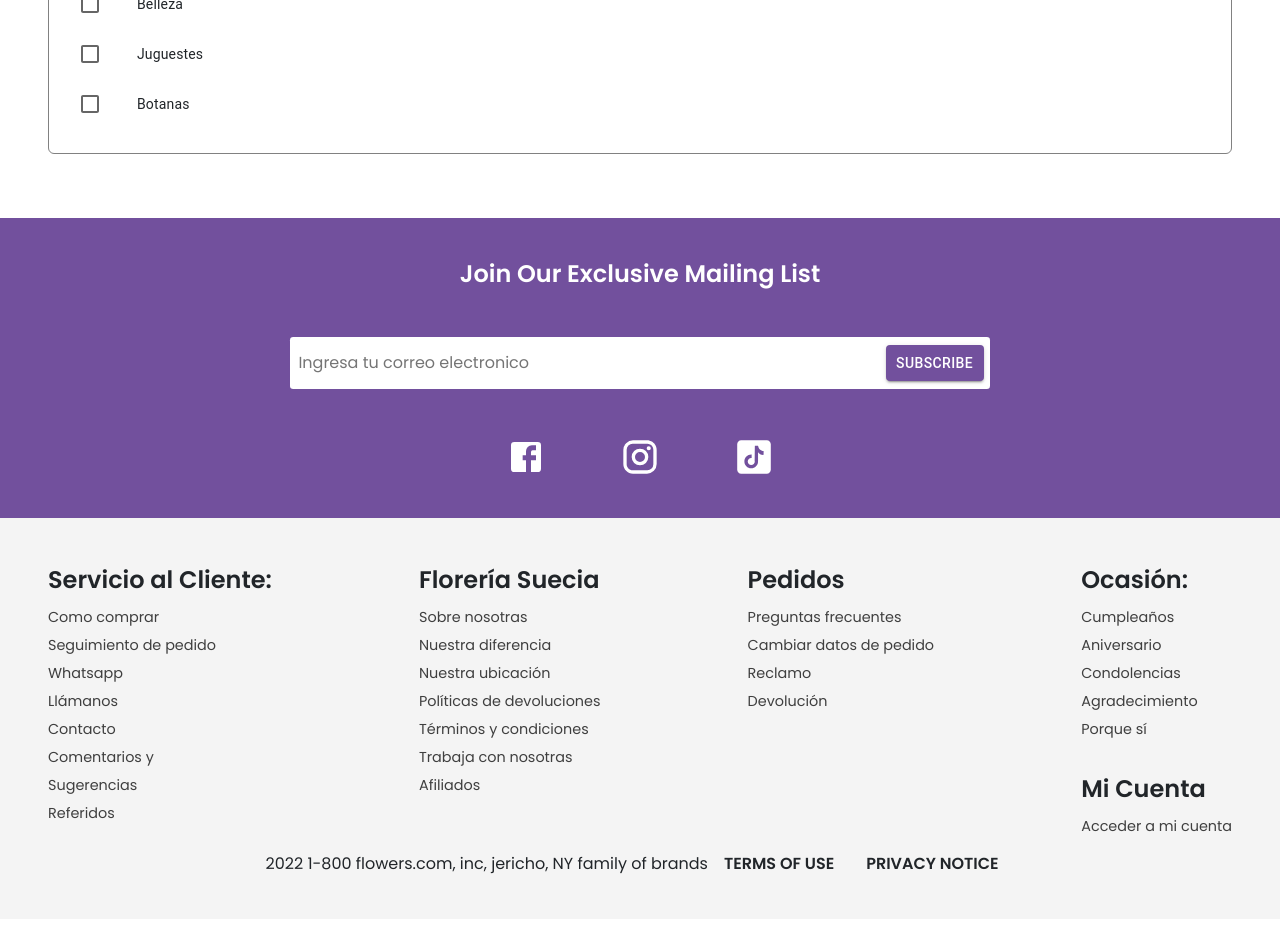
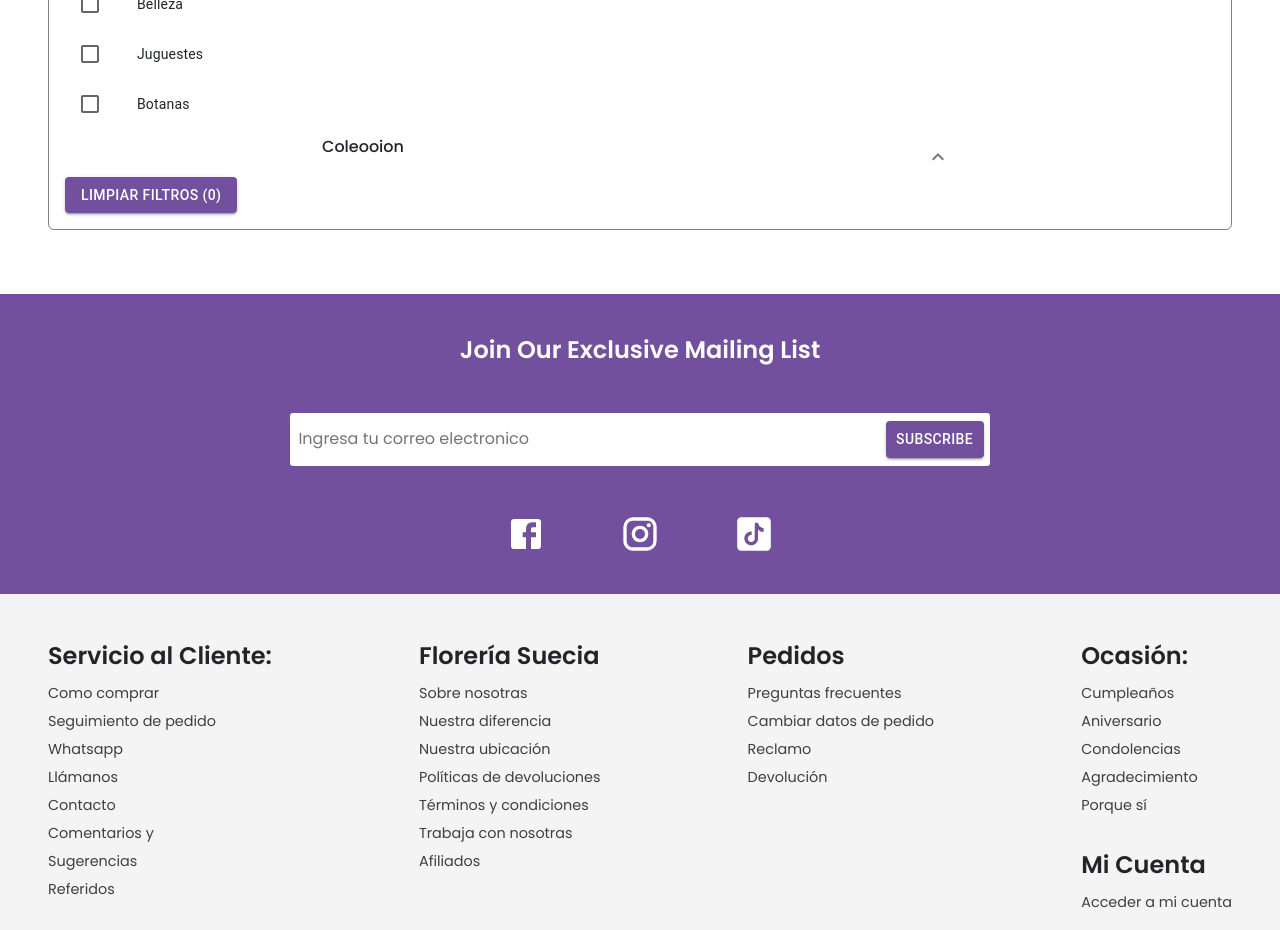
Before and after one commit to sibteali786/Project_Ecomerce, a React (Create React App) app: page /category in a window 1280 px wide. Shown: the part 1080-2010 px from the top of the page. Built offline with nearby package versions, Linux system fonts and the light colour scheme.

Commit message:
done with filters

```diff
--- a/src/pages/Category/Category.js
+++ b/src/pages/Category/Category.js
@@ -65,10 +65,17 @@ const StyledInputBase = styled(InputBase)(({ theme }) => ({
 
 const Category = () => {
   // handling the collapsing menu state
-  const [open, setOpen] = React.useState(true);
+  const [openProduct, setopenProduct] = React.useState(true);
 
-  const handleClick = () => {
-    setOpen(!open);
+  const handleProduct = () => {
+    setopenProduct(!openProduct);
+  };
+
+  // Collapsed menu
+  const [openCollection, setopenCollection] = React.useState(true);
+
+  const handleCollection = () => {
+    setopenProduct(!openCollection);
   };
   // Handling select box event state
   const [age, setAge] = React.useState("");
@@ -162,14 +169,19 @@ const Category = () => {
             </IconButton>
           </div>
           <Divider />
-          <div style={{display:"flex",flexDirection:"row",justifyContent:"space-around"}}>
+          <div
+            style={{
+              display: "flex",
+              flexDirection: "row",
+              justifyContent: "space-around",
+            }}
+          >
             <h6>Producto</h6>
-          <IconButton aria-label="" onClick={handleClick}>
-          {open ? <ExpandLess /> : <ExpandMore />}
-
+            <IconButton aria-label="" onClick={handleProduct}>
+              {openProduct ? <ExpandLess /> : <ExpandMore />}
             </IconButton>
           </div>
-          <Collapse in={open} timeout="auto" unmountOnExit>
+          <Collapse in={openProduct} timeout="auto" unmountOnExit>
             <List
               sx={{ width: "100%", maxWidth: 360, bgcolor: "background.paper" }}
             >
@@ -209,6 +221,20 @@ const Category = () => {
               })}
             </List>
           </Collapse>
+          <div
+            style={{
+              display: "flex",
+              flexDirection: "row",
+              justifyContent: "space-around",
+            }}
+          >
+            <h6>Coleooion</h6>
+            <IconButton aria-label="" onClick={handleCollection}>
+              {openCollection ? <ExpandLess /> : <ExpandMore />}
+            </IconButton>
+          </div>
+          <Collapse in={openCollection} timeout="auto" unmountOnExit></Collapse>
+          <Button variant="contained" style={{color:"#FFF",backgroundColor:"#72509D"}}>Limpiar Filtros (0)</Button>
         </div>
         <div className="span-6"></div>
         <div className="span-7"></div>
--- a/src/pages/Category/Category.scss
+++ b/src/pages/Category/Category.scss
@@ -38,6 +38,7 @@
                 align-items: center;
             }
 
+
         }
     }
 
```
Lines whose indentation alone changed are shown as unchanged.
